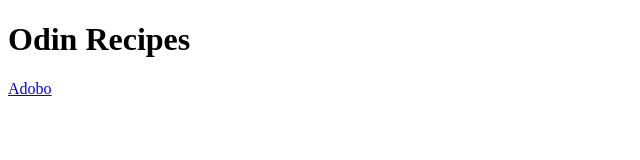
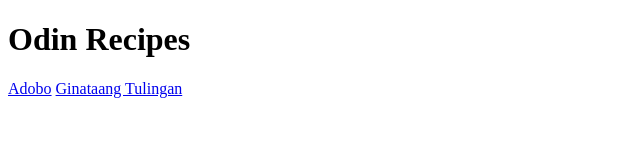
Before and after one commit to luvie23/odin-recipes, a plain HTML site: page index.html in a window 1280 px wide. Shown: the whole page, without its empty margins (0-640 px from the left). Drawn offline with Linux system fonts and the light colour scheme.

Commit message:
Add link to ginataang tulingan on index page

```diff
--- a/index.html
+++ b/index.html
@@ -9,5 +9,6 @@
 <body>
     <h1>Odin Recipes</h1>
     <a href="./recipes/adobo.html">Adobo</a>
+    <a href="./recipes/ginataang-tulingan.html">Ginataang Tulingan</a>
 </body>
 </html>
```
